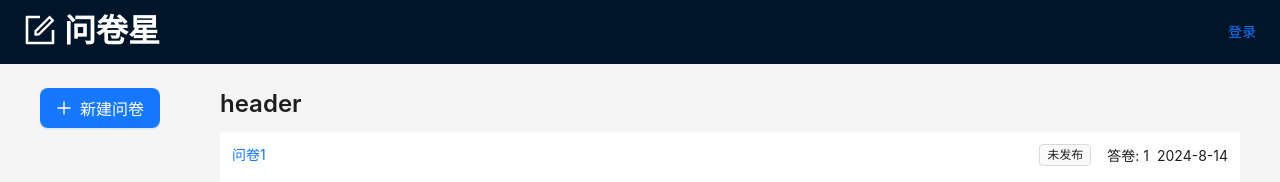
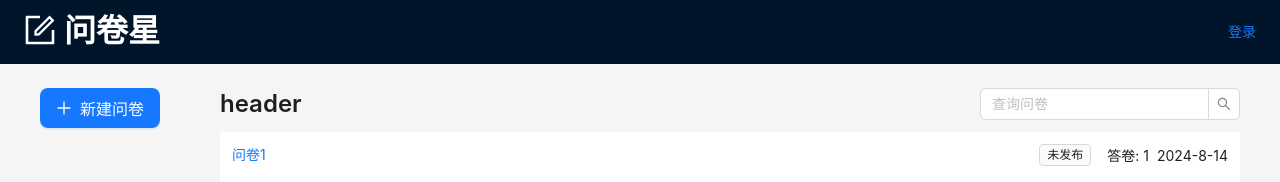
Before and after one commit to xiyuan404/survey-master, a React (Create React App) app: page /manage/list in a window 1280 px wide. Shown: the top 182 px of the page. Built offline with nearby package versions, Linux system fonts and the light colour scheme; what redux-undo would draw is missing.

Commit message:
feat: 抽离出问卷管理的公共组件ListSearch
1.urlqueryString的keyword字段的值同步到搜索框中
2.搜索时修改url查询参数

```diff
--- /dev/null
+++ b/src/components/ListSearch.tsx
@@ -0,0 +1,48 @@
+import React, { ChangeEvent, FC, useEffect, useState } from 'react'
+import { Input } from 'antd'
+import { useLocation, useNavigate, useSearchParams } from 'react-router-dom'
+
+const { Search } = Input
+
+const LIST_SEARCH_PARAM_KEY = 'keyword'
+
+const ListSearch: FC = () => {
+  // 同步搜索框中的值到state中
+  const [value, setValue] = useState('')
+
+  // 获取input value, 修改url
+  const { pathname } = useLocation()
+  const nav = useNavigate()
+
+  // 获取url参数，并设置到input value
+  const [searchParams] = useSearchParams()
+  useEffect(() => {
+    const newVal = searchParams.get(LIST_SEARCH_PARAM_KEY) || ''
+    setValue(newVal)
+  }, [searchParams])
+
+  const handleChange = (e: ChangeEvent<HTMLInputElement>) => {
+    setValue(e.target.value)
+  }
+
+  const handleSearch = (value: string) => {
+    // 修改地址栏中的url参数
+    nav({
+      pathname,
+      search: LIST_SEARCH_PARAM_KEY + '=' + value,
+    })
+  }
+
+  return (
+    <Search
+      style={{ width: '260px' }}
+      allowClear
+      placeholder="查询问卷"
+      value={value}
+      onChange={handleChange}
+      onSearch={handleSearch}
+    />
+  )
+}
+
+export default ListSearch
--- a/src/pages/manage/List.tsx
+++ b/src/pages/manage/List.tsx
@@ -2,6 +2,7 @@ import React, { FC, useState } from 'react'
 import styles from './common.module.scss'
 import SurveyCard from 'src/components/SurveyCard'
 import { Empty, Typography } from 'antd'
+import ListSearch from 'src/components/ListSearch'
 
 const { Title } = Typography
 
@@ -37,7 +38,12 @@ const List: FC = () => {
   return (
     <>
       <div className={styles.header}>
-        <Title level={3}>header</Title>
+        <Title level={3} className={styles.left}>
+          header
+        </Title>
+        <div className={styles.right}>
+          <ListSearch />
+        </div>
       </div>
       <div className={styles.content}>
         {surveyList.length <= 0 && <Empty />}
--- a/src/pages/manage/Star.tsx
+++ b/src/pages/manage/Star.tsx
@@ -2,6 +2,7 @@ import React, { FC, useState } from 'react'
 import styles from './common.module.scss'
 import SurveyCard from 'src/components/SurveyCard'
 import { Empty, Typography } from 'antd'
+import ListSearch from 'src/components/ListSearch'
 
 const { Title } = Typography
 
@@ -39,6 +40,9 @@ const List: FC = () => {
     <>
       <div className={styles.header}>
         <Title level={3}>header</Title>
+        <div className={styles.right}>
+          <ListSearch />
+        </div>
       </div>
       <div className={styles.content}>
         {surveyList.length <= 0 && <Empty />}
--- a/src/pages/manage/Trash.tsx
+++ b/src/pages/manage/Trash.tsx
@@ -2,6 +2,7 @@ import React, { FC, useState } from 'react'
 import styles from './common.module.scss'
 import SurveyCard from 'src/components/SurveyCard'
 import { Button, Empty, Space, Table, Tag, Typography, Modal } from 'antd'
+import ListSearch from 'src/components/ListSearch'
 
 const { Title } = Typography
 const { confirm } = Modal
@@ -102,6 +103,9 @@ const List: FC = () => {
     <>
       <div className={styles.header}>
         <Title level={3}>回收站</Title>
+        <div className={styles.right}>
+          <ListSearch />
+        </div>
       </div>
       {surveyList.length <= 0 && <Empty />}
       {surveyList.length > 0 && RenderTable}
--- a/src/pages/manage/common.module.scss
+++ b/src/pages/manage/common.module.scss
@@ -1,7 +1,14 @@
 
 
 .header{
-
+    display: flex;
+    .left {
+        flex:1
+    }
+    .right {
+        flex:1;
+        text-align: right;
+    }
 }
 
 .content {
```
